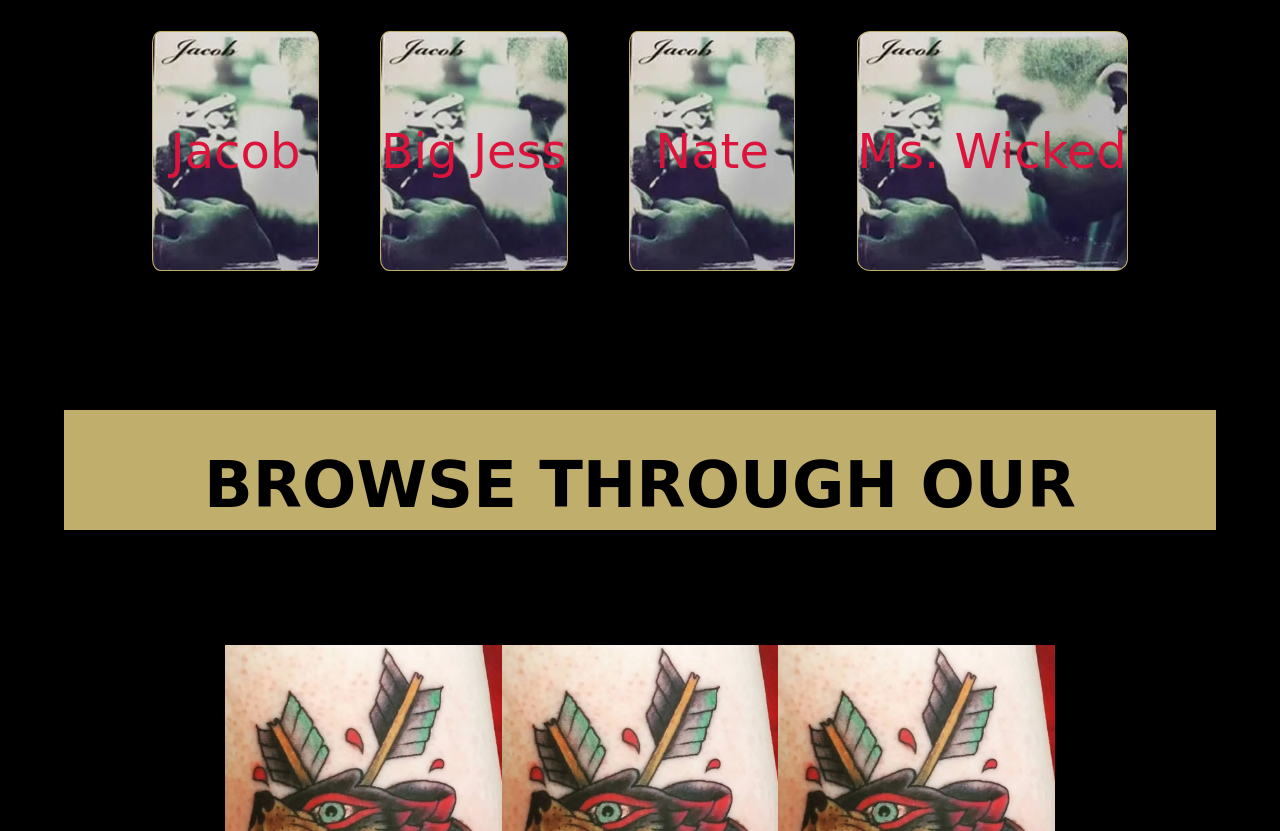
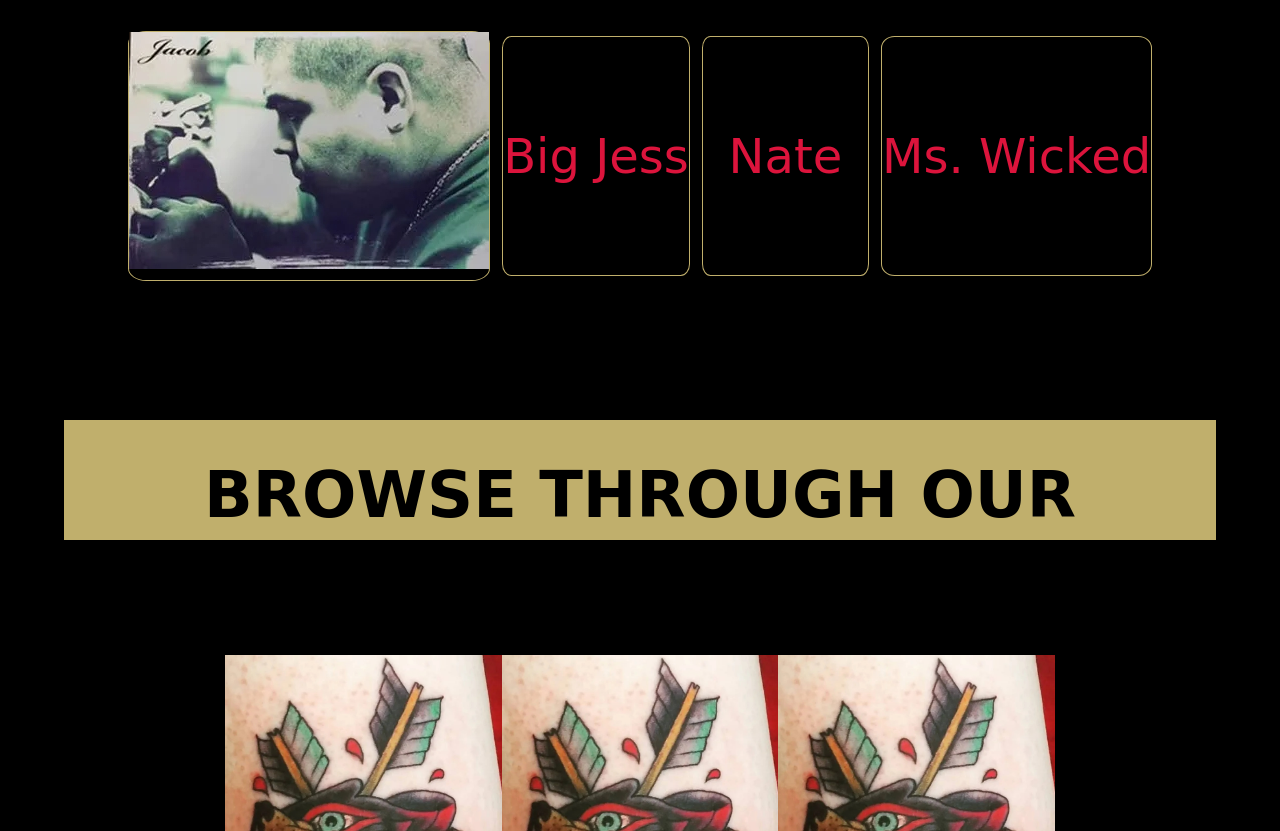
Before and after one commit to luisin76/SkinGraphicsTattoo, a plain HTML site: page index.html in a window 1280 px wide. Shown: the part 2240-3071 px from the top of the page. Drawn offline with Linux system fonts and the light colour scheme; a web font is replaced by a local one.

Commit message:
modifications

```diff
--- a/index.html
+++ b/index.html
@@ -67,7 +67,7 @@
           <h2>meet our tattoo artists</h2>
           <div class="artist-options">
             <div class="artist1">
-              <a href="#">Jacob</a>
+              <a href="#"><img src="./images/jacob.jpeg" alt="" /></a>
             </div>
             <div class="artist2">
               <a href="#">Big Jess</a>
@@ -117,9 +117,9 @@
         </div>
         <div class="business-hours">
           <h4>BUSINESS HOURS</h4>
-          <br />
           <p>Mon - Sat 12:30 pm - 9:00 pm</p>
           <p>Sunday 1:00 pm - 8:00 pm</p>
+          <br />
           <h5>PAYMENT OPTIONS</h5>
           <img src="https://www.merchantequip.com/image/?logos=v|m|a|d&height=64" alt="Merchant Equipment Store Credit Card Logos" />
         </div>
--- a/style.css
+++ b/style.css
@@ -160,14 +160,14 @@
 .artist4,
 .artist3,
 .artist2 {
-  background-image: url(./images/jacob.jpeg);
+  /* background-image: url(./images/jacob.jpeg); */
   background-repeat: no-repeat;
   background-size: cover;
 }
-
+.recent-tattoos {
+  margin-bottom: 0;
+}
 .recent-tattoos-gallery {
-  min-height: 100vh;
-  padding-bottom: 10%;
   margin: 10% 10% 0% 10%;
   display: flex;
   flex-wrap: wrap;
```
